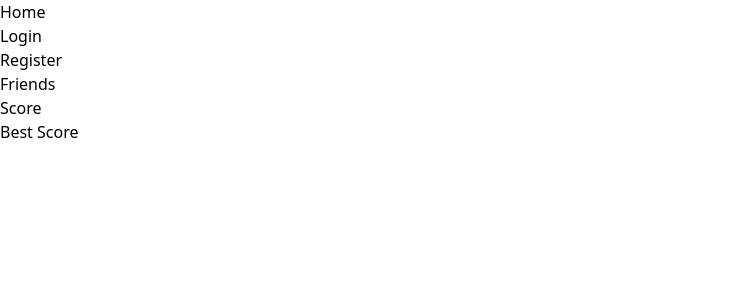
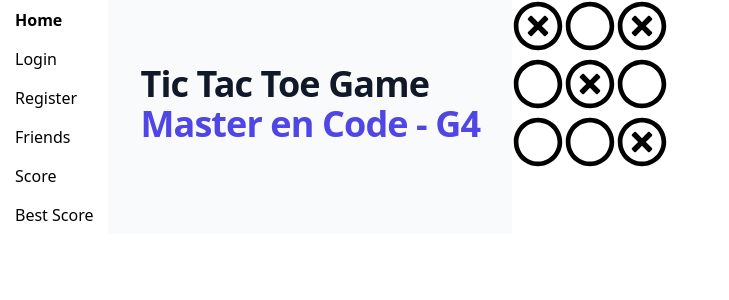
Before and after one commit to oicrruf/fe-ttt, a React (Create React App) app: page / in a window 1280 px wide. Shown: the top 300 px of the page, without its empty margins (0-729 px from the left). Built offline with nearby package versions, Linux system fonts and the light colour scheme.

Commit message:
fix: navigation on sidebar

```diff
--- a/src/App.css
+++ b/src/App.css
@@ -1,4 +1,9 @@
-.mainContainer{
-    display:flex;
-
+.mainContainer {
+  display: flex;
 }
+.link {
+  padding: 7.5px 15px 7.5px 15px;
+}
+.link .-active {
+  font-weight: bold;
+}
--- a/src/App.js
+++ b/src/App.js
@@ -1,5 +1,10 @@
 import React from "react";
-import { BrowserRouter as Router, Switch, Route, Link } from "react-router-dom";
+import {
+  BrowserRouter as Router,
+  Switch,
+  Route,
+  NavLink,
+} from "react-router-dom";
 import { Register } from "./components/Register";
 import { Login } from "./components/Login";
 import { Home } from "./components/Home";
@@ -14,23 +19,35 @@
       <div className="mainContainer">
         <nav>
           <ul>
-            <li>
-              <Link to="/home">Home</Link>
+            <li className="link">
+              <NavLink exact to="/" activeClassName="-active">
+                Home
+              </NavLink>
             </li>
-            <li>
-              <Link to="/login">Login</Link>
+            <li className="link">
+              <NavLink exact to="/login" activeClassName="-active">
+                Login
+              </NavLink>
             </li>
-            <li>
-              <Link to="/register">Register</Link>
+            <li className="link">
+              <NavLink exact to="/register" activeClassName="-active">
+                Register
+              </NavLink>
             </li>
-            <li>
-              <Link to="/friends">Friends</Link>
+            <li className="link">
+              <NavLink exact to="/friends" activeClassName="-active">
+                Friends
+              </NavLink>
             </li>
-            <li>
-              <Link to="/score">Score</Link>
+            <li className="link">
+              <NavLink exact to="/score" activeClassName="-active">
+                Score
+              </NavLink>
             </li>
-            <li>
-              <Link to="/bestscore">Best Score</Link>
+            <li className="link">
+              <NavLink exact to="/bestscore" activeClassName="-active">
+                Best Score
+              </NavLink>
             </li>
           </ul>
         </nav>
@@ -38,27 +55,27 @@
         {/* A <Switch> looks through its children <Route>s and
             renders the first one that matches the current URL. */}
         <Switch>
-          <Route path="/home">
+          <Route exact path="/">
             <Home />
           </Route>
 
-          <Route path="/login">
+          <Route exact path="/login">
             <Login />
           </Route>
 
-          <Route path="/register">
+          <Route exact path="/register">
             <Register />
           </Route>
 
-          <Route path="/friends">
+          <Route exact path="/friends">
             <Friends />
           </Route>
 
-          <Route path="/score">
+          <Route exact path="/score">
             <Score />
           </Route>
 
-          <Route path="/bestscore">
+          <Route exact path="/bestscore">
             <BestScore />
           </Route>
         </Switch>
```
